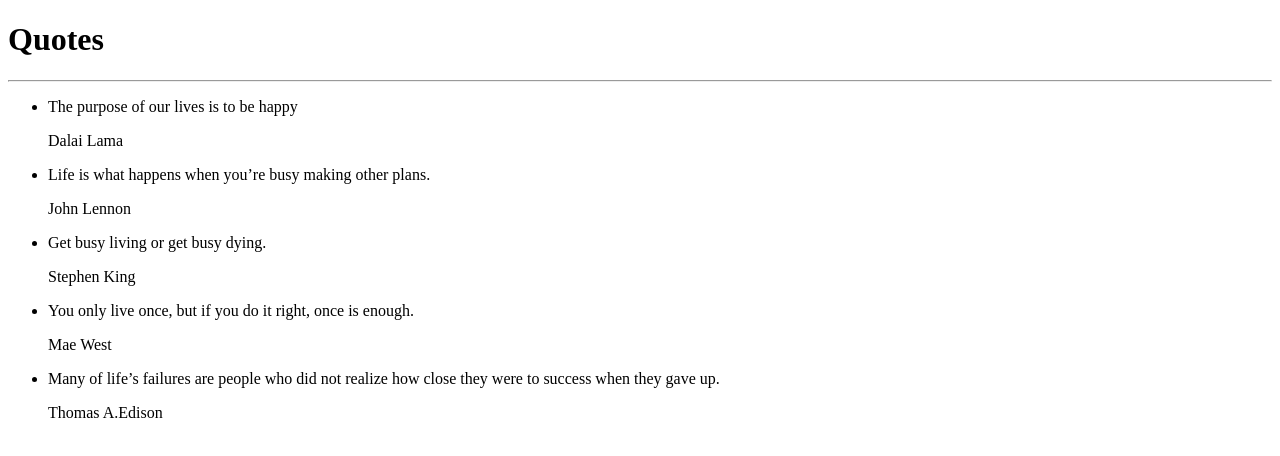
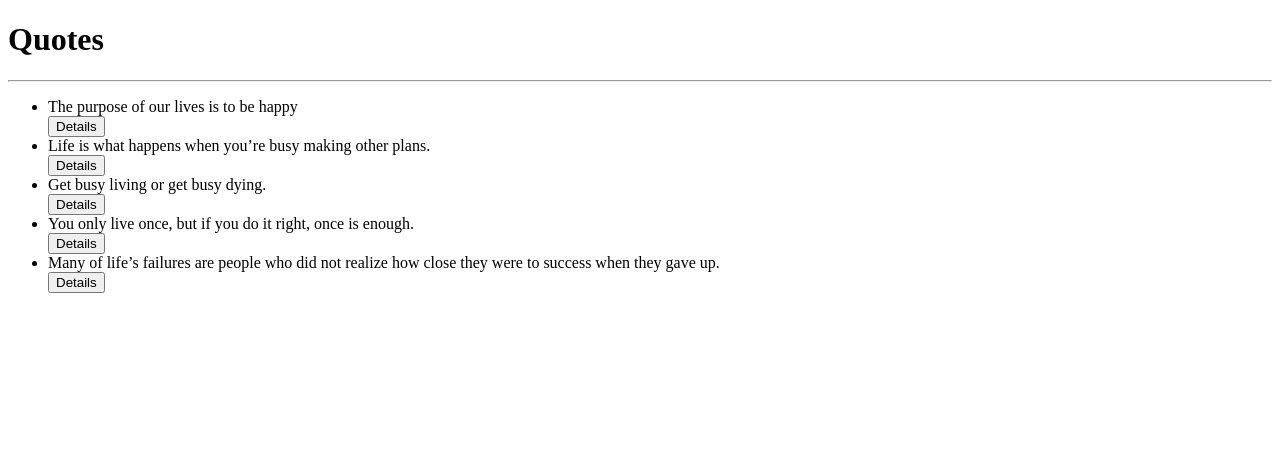
Before and after one commit to Ahmed-moringa/Quotes, an Angular app: page / in a window 1280 px wide. Shown: the top 456 px of the page. Built offline with nearby package versions, Linux system fonts and the light colour scheme.

Commit message:
fixed error message

```diff
--- a/src/app/quote/quote.component.html
+++ b/src/app/quote/quote.component.html
@@ -2,9 +2,10 @@
     <h1>Quotes</h1>
     <hr>
     <ul>
-      <li *ngFor='let quote of quotes'>
-        {{quote.name}}
-        <app-quote-detail [quote]='quote'></app-quote-detail>
-      </li>
+        <div *ngFor='let quote of quotes; let i = index'>
+        <li>{{quote.name}}</li>
+        <button (click)='toggleDetails(i)'>Details</button>
+        <app-quote-detail *ngIf='quote.showDescription'[quote]='quote'></app-quote-detail>
+        </div>
     </ul>
   </div>
--- a/src/app/quote/quote.component.ts
+++ b/src/app/quote/quote.component.ts
@@ -14,6 +14,9 @@
     new Quote (4, 'You only live once, but if you do it right, once is enough.', 'Mae West'),
     new Quote (5, 'Many of life’s failures are people who did not realize how close they were to success when they gave up.', 'Thomas A.Edison'),
   ];
+  toggleDetails(index){
+    this.quotes[index].showDescription = !this.quotes[index].showDescription;
+  }
   constructor() { }
 
   ngOnInit(): void {
```
